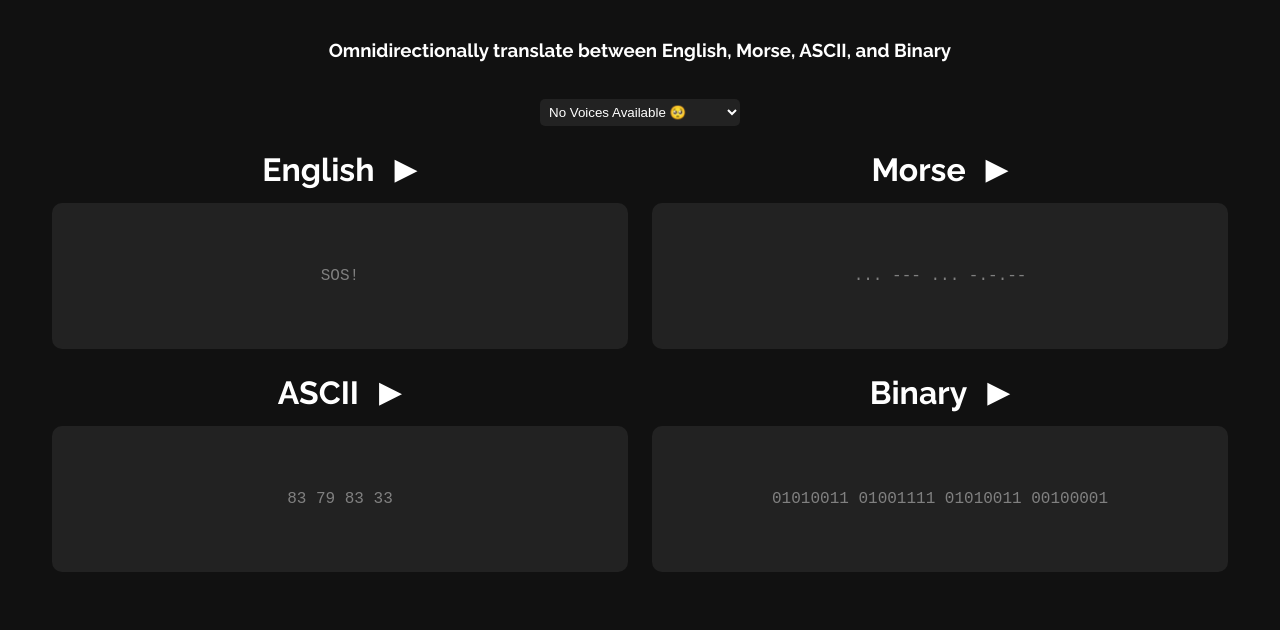
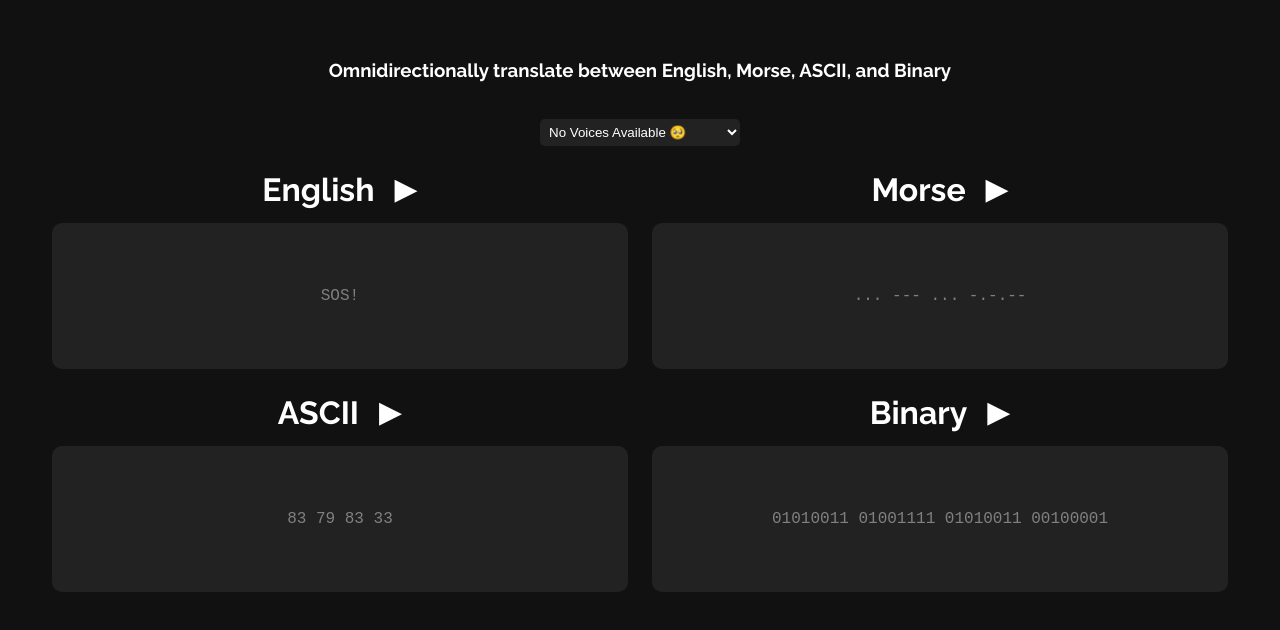
Before and after one commit to agolin95/translator, a plain HTML site: page index.html in a window 1280 px wide. Drawn offline with nearby package versions, Linux system fonts and the light colour scheme; a web font is replaced by a local one.

Commit message:
body padding

```diff
--- a/style.css
+++ b/style.css
@@ -3,9 +3,9 @@ body {
     color: white;
     font-family: "Raleway", sans-serif;
     text-align: center;
-    padding-top: 30px;
     margin: 0;
-    padding: 0;
+    padding: 20px 0 30px 0;
+
 }
 
 h3 {
```
